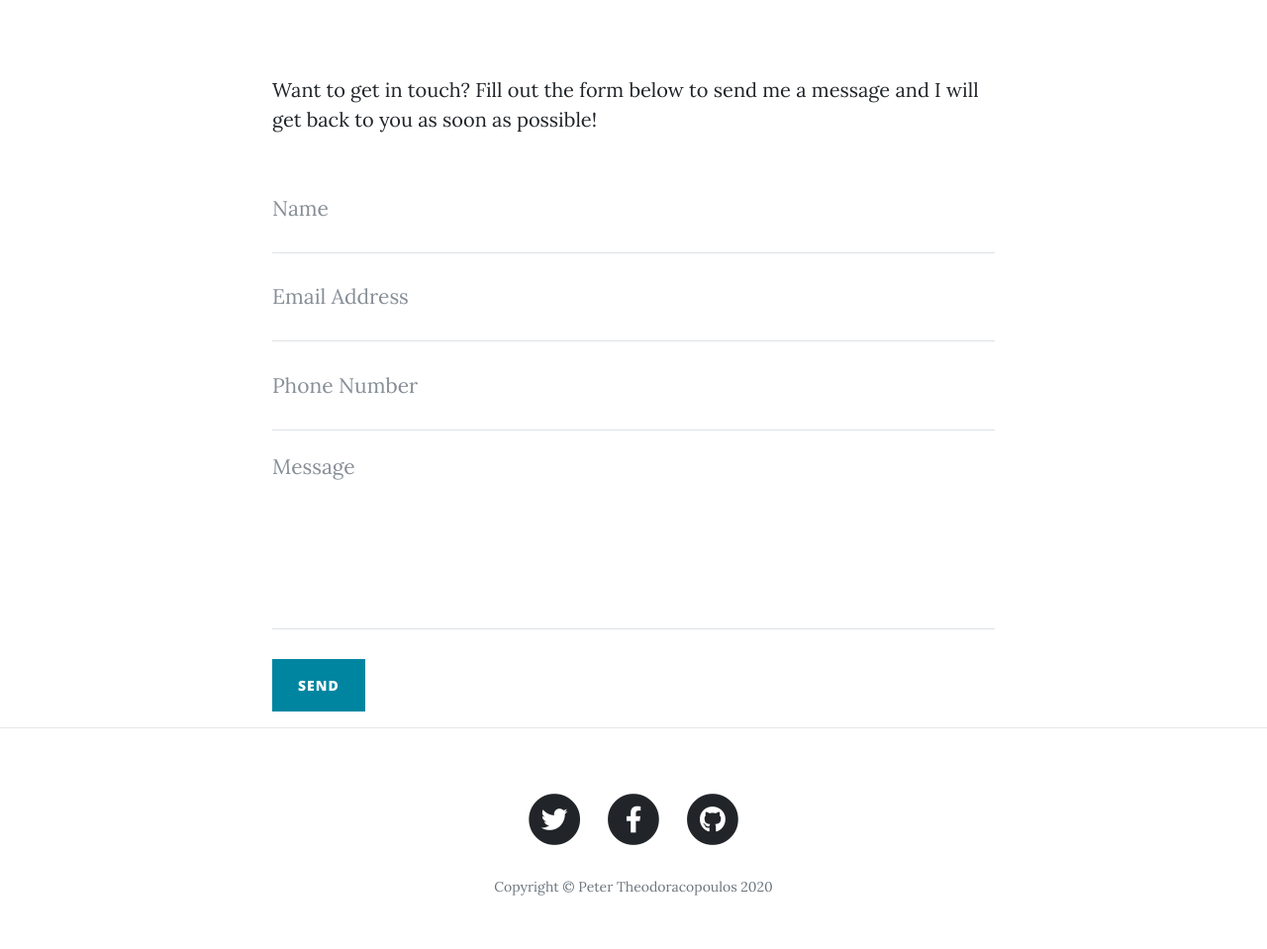
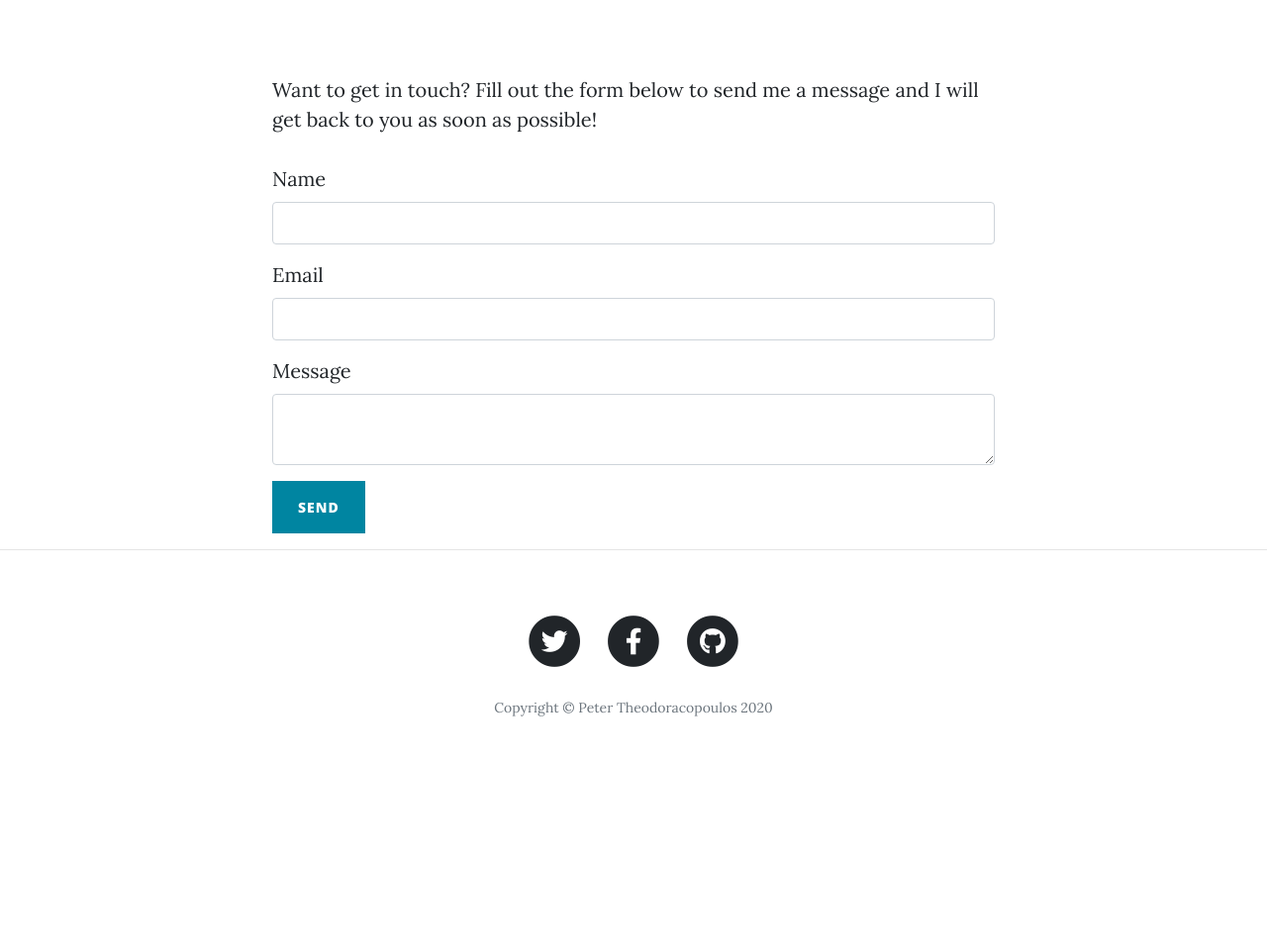
Before and after one commit to petetheo85/blog, a Flask app: page /contact.html in a window 1280 px wide. Shown: the part 536-1495 px from the top of the page at 99% size. After the commit the page ends 1260 px from the top, so only its background shows below. Run offline with Flask 2, Linux system fonts and the light colour scheme; some libraries are stand-ins or nearby versions.

Commit message:
Upgrade envrionment variables

```diff
--- a/forms.py
+++ b/forms.py
@@ -1,5 +1,5 @@
 from flask_wtf import FlaskForm
-from wtforms import StringField, SubmitField, PasswordField
+from wtforms import StringField, SubmitField, PasswordField, TextAreaField
 from wtforms.validators import DataRequired, URL, Email
 from flask_ckeditor import CKEditorField
 
@@ -28,3 +28,10 @@ class LoginForm(FlaskForm):
 class CommentForm(FlaskForm):
     comment_text = CKEditorField("Comment", validators=[DataRequired()])
     submit = SubmitField("Submit Comment")
+
+
+class ContactForm(FlaskForm):
+    name = StringField("Name", validators=[DataRequired()])
+    email = StringField("Email", validators=[DataRequired(), Email()])
+    message_text = TextAreaField("Message", validators=[DataRequired()])
+    submit = SubmitField("Send")
--- a/main.py
+++ b/main.py
@@ -6,16 +6,21 @@ from flask_sqlalchemy import SQLAlchemy
 from sqlalchemy.orm import relationship
 from flask_gravatar import Gravatar
 from functools import wraps
-from forms import CreatePostForm, RegisterForm, LoginForm, CommentForm
+from forms import CreatePostForm, RegisterForm, LoginForm, CommentForm, ContactForm
 from werkzeug.security import generate_password_hash, check_password_hash
 from datetime import date
 import smtplib
+import os
 
-MY_EMAIL = "petetheo.python@gmail.com"
-MY_PASSWORD = "oymkotjryfzlvmak"
+MY_EMAIL = os.environ.get("SMTP_FROM_EMAIL")
+MY_PASSWORD = os.environ.get("EMAIL_PASSWORD")
+
+print(MY_EMAIL)
+print(MY_PASSWORD)
+print(os.environ)
 
 app = Flask(__name__)
-app.config['SECRET_KEY'] = '8BYkEfBA6O6donzWlSihBXox7C0sKR6b'
+app.config['SECRET_KEY'] = os.environ.get('FLASK_SECRET_KEY')
 ckeditor = CKEditor(app)
 bootstrap = Bootstrap(app)
 gravatar = Gravatar(app, size=100, rating='g', default='retro', force_default=False,
@@ -226,26 +231,29 @@ def about():
 
 @app.route("/contact.html", methods=["POST", "GET"])
 def contact():
-    if request.method == "POST":
-        data = request.form
-        send_email(data['name'], data['email'], data['phone'], data['message'])
-        return render_template("contact.html", msg_sent=True, current_user=current_user)
+    form = ContactForm()
+
+    if form.validate_on_submit():
+        name = request.form.get('name')
+        email = request.form.get('email')
+        message = request.form.get('message_text')
+        send_email(name, email, message)
+        return render_template("contact.html", form=form, msg_sent=True, current_user=current_user)
     else:
-        return render_template("contact.html", msg_sent=False, current_user=current_user)
+        return render_template("contact.html", form=form, msg_sent=False, current_user=current_user)
 
 
-def send_email(name, email, phone, message):
+def send_email(name, email, message):
     email_message = f"Subject:New Contact Form Submitted!\n\n" \
                     f"Name: {name}\n" \
                     f"Email: {email}\n" \
-                    f"Phone: {phone}\n" \
                     f"Message:{message}"
     with smtplib.SMTP_SSL("smtp.gmail.com", 465) as connection:
         connection.ehlo()
         connection.login(user=MY_EMAIL, password=MY_PASSWORD)
         connection.sendmail(
             from_addr=MY_EMAIL,
-            to_addrs="petetheo@gmail.com",
+            to_addrs=os.environ.get('SMTP_TO_EMAIL'),
             msg=email_message
         )
 
--- a/templates/contact.html
+++ b/templates/contact.html
@@ -1,4 +1,5 @@
 {% include "header.html" %}
+{% import "bootstrap/wtf.html" as wtf %}
 
   <!-- Page Header -->
   <header class="masthead" style="background-image: url('{{ url_for("static", filename="assets/img/contact-bg.jpg") }}')">
@@ -8,7 +9,7 @@
         <div class="col-lg-8 col-md-10 mx-auto">
           <div class="page-heading">
             {% if msg_sent %}
-            <h1>Successfully sent your message</h1>
+            <h1>Your message has been sent.</h1>
             <span class="subheading">We'll be in touch!</span>
             {% else: %}
             <h1>Contact Me</h1>
@@ -25,39 +26,43 @@
     <div class="row">
       <div class="col-lg-8 col-md-10 mx-auto">
         <p>Want to get in touch? Fill out the form below to send me a message and I will get back to you as soon as possible!</p>
-        <form name="sentMessage" id="contactForm" action="{{ url_for('contact') }}" method="post" novalidate>
-          <div class="control-group">
-            <div class="form-group floating-label-form-group controls">
-              <label for="name">Name</label>
-              <input type="text" name="name" class="form-control" placeholder="Name" id="name" required data-validation-required-message="Please enter your name.">
-              <p class="help-block text-danger"></p>
-            </div>
-          </div>
-          <div class="control-group">
-            <div class="form-group floating-label-form-group controls">
-              <label for="email">Email Address</label>
-              <input type="email" name="email" class="form-control" placeholder="Email Address" id="email" required data-validation-required-message="Please enter your email address.">
-              <p class="help-block text-danger"></p>
-            </div>
-          </div>
-          <div class="control-group">
-            <div class="form-group col-xs-12 floating-label-form-group controls">
-              <label for="phone">Phone Number</label>
-              <input type="tel" name="phone" class="form-control" placeholder="Phone Number" id="phone" required data-validation-required-message="Please enter your phone number.">
-              <p class="help-block text-danger"></p>
-            </div>
-          </div>
-          <div class="control-group">
-            <div class="form-group floating-label-form-group controls">
-              <label for="message">Message</label>
-              <textarea rows="5" name="message" class="form-control" placeholder="Message" id="message" required data-validation-required-message="Please enter a message."></textarea>
-              <p class="help-block text-danger"></p>
-            </div>
-          </div>
-          <br>
-          <div id="success"></div>
-          <button type="submit" class="btn btn-primary" id="sendMessageButton">Send</button>
-        </form>
+
+        {{ wtf.quick_form(form, novalidate=True, button_map={"submit": "primary"}) }}
+
+{#          #}
+{#          <form name="sentMessage" id="contactForm" action="{{ url_for('contact') }}" method="post" novalidate>#}
+{#          <div class="control-group">#}
+{#            <div class="form-group floating-label-form-group controls">#}
+{#              <label for="name">Name</label>#}
+{#              <input type="text" name="name" class="form-control" placeholder="Name" id="name" required data-validation-required-message="Please enter your name.">#}
+{#              <p class="help-block text-danger"></p>#}
+{#            </div>#}
+{#          </div>#}
+{#          <div class="control-group">#}
+{#            <div class="form-group floating-label-form-group controls">#}
+{#              <label for="email">Email Address</label>#}
+{#              <input type="email" name="email" class="form-control" placeholder="Email Address" id="email" required data-validation-required-message="Please enter your email address.">#}
+{#              <p class="help-block text-danger"></p>#}
+{#            </div>#}
+{#          </div>#}
+{#          <div class="control-group">#}
+{#            <div class="form-group col-xs-12 floating-label-form-group controls">#}
+{#              <label for="phone">Phone Number</label>#}
+{#              <input type="tel" name="phone" class="form-control" placeholder="Phone Number" id="phone" required data-validation-required-message="Please enter your phone number.">#}
+{#              <p class="help-block text-danger"></p>#}
+{#            </div>#}
+{#          </div>#}
+{#          <div class="control-group">#}
+{#            <div class="form-group floating-label-form-group controls">#}
+{#              <label for="message">Message</label>#}
+{#              <textarea rows="5" name="message" class="form-control" placeholder="Message" id="message" required data-validation-required-message="Please enter a message."></textarea>#}
+{#              <p class="help-block text-danger"></p>#}
+{#            </div>#}
+{#          </div>#}
+{#          <br>#}
+{#          <div id="success"></div>#}
+{#          <button type="submit" class="btn btn-primary" id="sendMessageButton">Send</button>#}
+{#        </form>#}
       </div>
     </div>
   </div>
```
